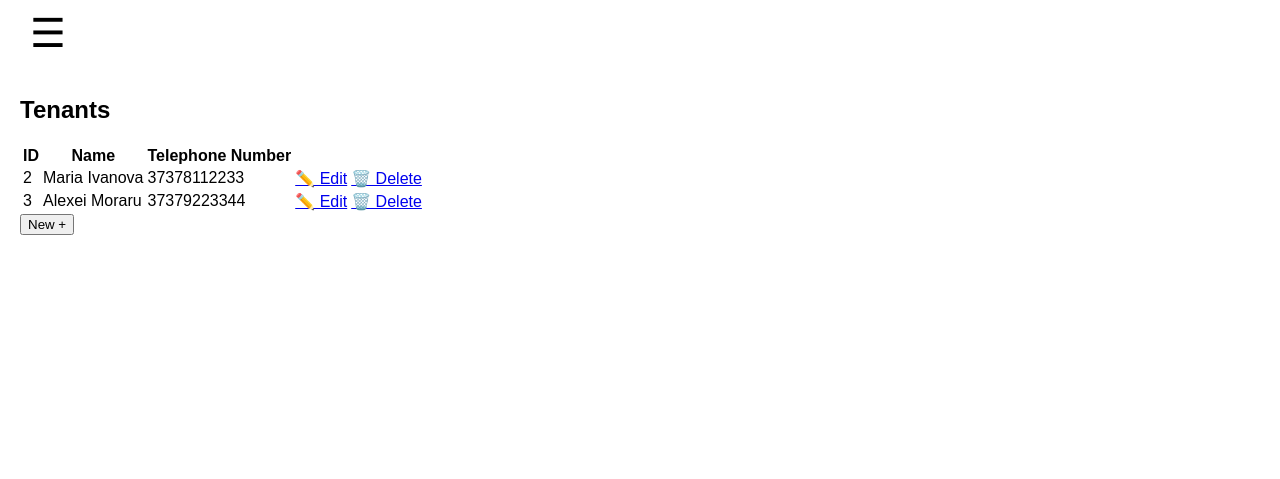
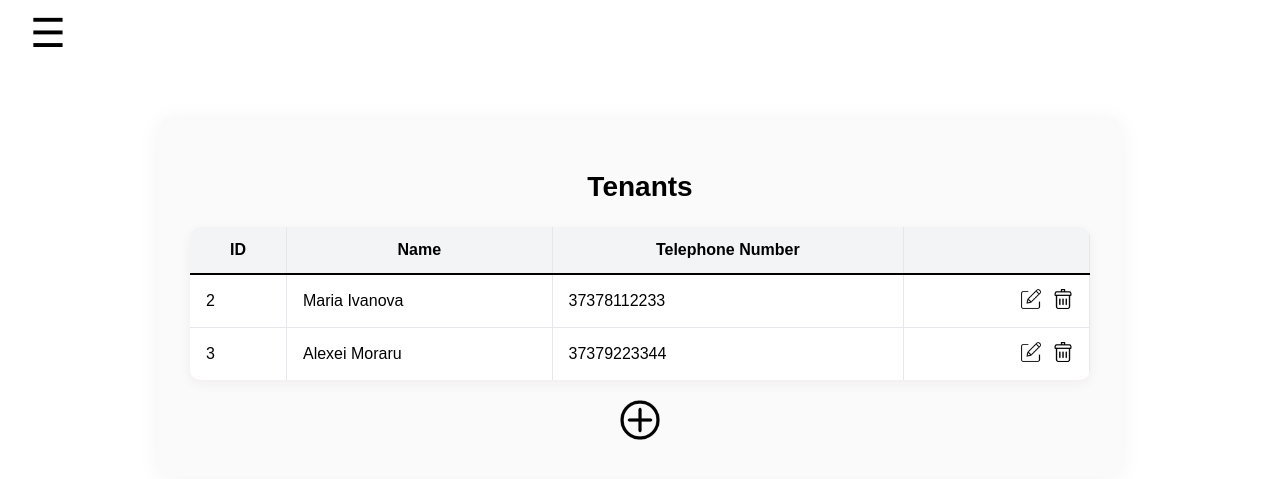
Before and after one commit to DenisCercasin/RentTracker, a Flask app: page /tenants in a window 1280 px wide. Shown: the part 101-580 px from the top of the page. Run offline with Flask 3, Linux system fonts and the light colour scheme; data comes from the database, SQL or seed files in the repository; both versions use the stored data as it was after the commit.

Commit message:
add add.png + edit tenants.html, apartments.html, base1.html and css

```diff
--- a/static/css/base1.css
+++ b/static/css/base1.css
@@ -89,3 +89,14 @@ table {
   thead th {
     border-bottom: 2px solid #000; /* or use a color you like */
   }
+  .add-btn-img {
+    width: 40px;
+    height: 40px;
+    cursor: pointer;
+    transition: transform 0.2s ease, opacity 0.3s ease;
+  }
+
+  .add-btn-img:hover {
+    transform: scale(1.1);
+    opacity: 0.8;
+  }
--- a/templates/apartments.html
+++ b/templates/apartments.html
@@ -1,5 +1,5 @@
 {% extends 'base1.html' %}
-
+{% set new_button_url = url_for('apartments.create_apartment') %}
 {% block table_title %}
 Apartments
 {% endblock %}
--- a/templates/base1.html
+++ b/templates/base1.html
@@ -25,9 +25,12 @@
             {% block actions %}{% endblock %}
         </div>
     </div>
-
-    <form method="post">
-        <button class="new-button">+ New</button>
-    </form>
+{% if new_button_url %}
+    <div style="text-align: center; margin-top: 20px;">
+        <a href="{{ new_button_url }}">
+            <img src="{{ url_for('static', filename='images/add.png') }}" alt="Add New" class="add-btn-img">
+        </a>
+    </div>
+    {% endif %}
 </div>
 {% endblock %}
--- a/templates/tenants.html
+++ b/templates/tenants.html
@@ -1,25 +1,34 @@
-{% extends 'base.html' %}
-{% block content %}
-<h2>Tenants</h2>
-<table>
-  <tr>
-    <th>ID</th><th>Name</th><th>Telephone Number</th>
-  </tr>
+{% extends 'base1.html' %}
+{% set new_button_url = url_for('tenants.create_tenant') %}
+{% block table_title %}
+Tenants
+{% endblock %}
+
+{% block table_headers %}
+    <th>ID</th>
+    <th>Name</th>
+    <th>Telephone Number</th>
+    <th></th>
+{% endblock %}
+
+{% block table_rows %}
   {% for t in tenants %}
   <tr>
     <td>{{ t.id }}</td>
     <td>{{ t.name }}</td>
     <td>{{ t.tel_num }}</td>
-    <td><a href="{{url_for("tenants.edit_tenant",id=t.id)}}">✏️ Edit</a></td>
-    <td><a href="{{url_for("tenants.delete_tenant",id=t.id)}}">🗑️ Delete</a></td>
+    <td class="actions-cell">
+    <a href="{{ url_for('tenants.edit_tenant', id=t.id) }}" class="action-btn edit">
+        <img src="{{ url_for('static', filename='images/edit.png') }}" alt="Edit" />
+      </a>
+      <a href="{{ url_for('tenants.delete_tenant', id=t.id) }}" class="action-btn delete">
+        <img src="{{ url_for('static', filename='images/delete.png') }}" alt="Delete" />
+      </a>
+    </td>
   </tr>
-  {% endfor %}
-</table>
+{% endfor %}
+{% endblock %}
 
-<form method ="post">
-<button>New + </button>
-</form>
-{% endblock %}
 
 {# <form method="post" action="/apartments/create">
   <input name="id" placeholder="ID">
```
Also changed, not shown: instance/rent_tracker.sqlite, static/images/add.png (added), static/images/edit.png.
